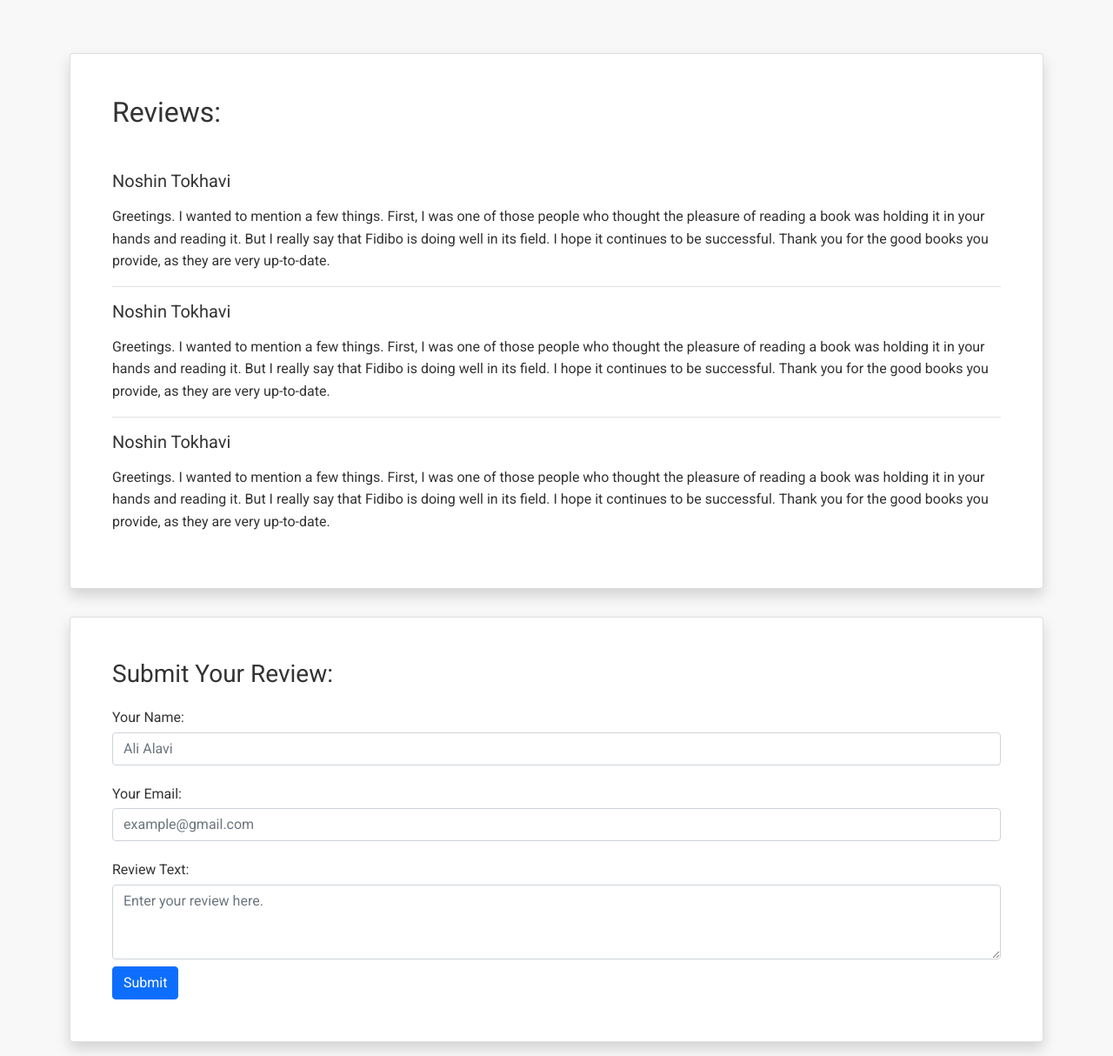
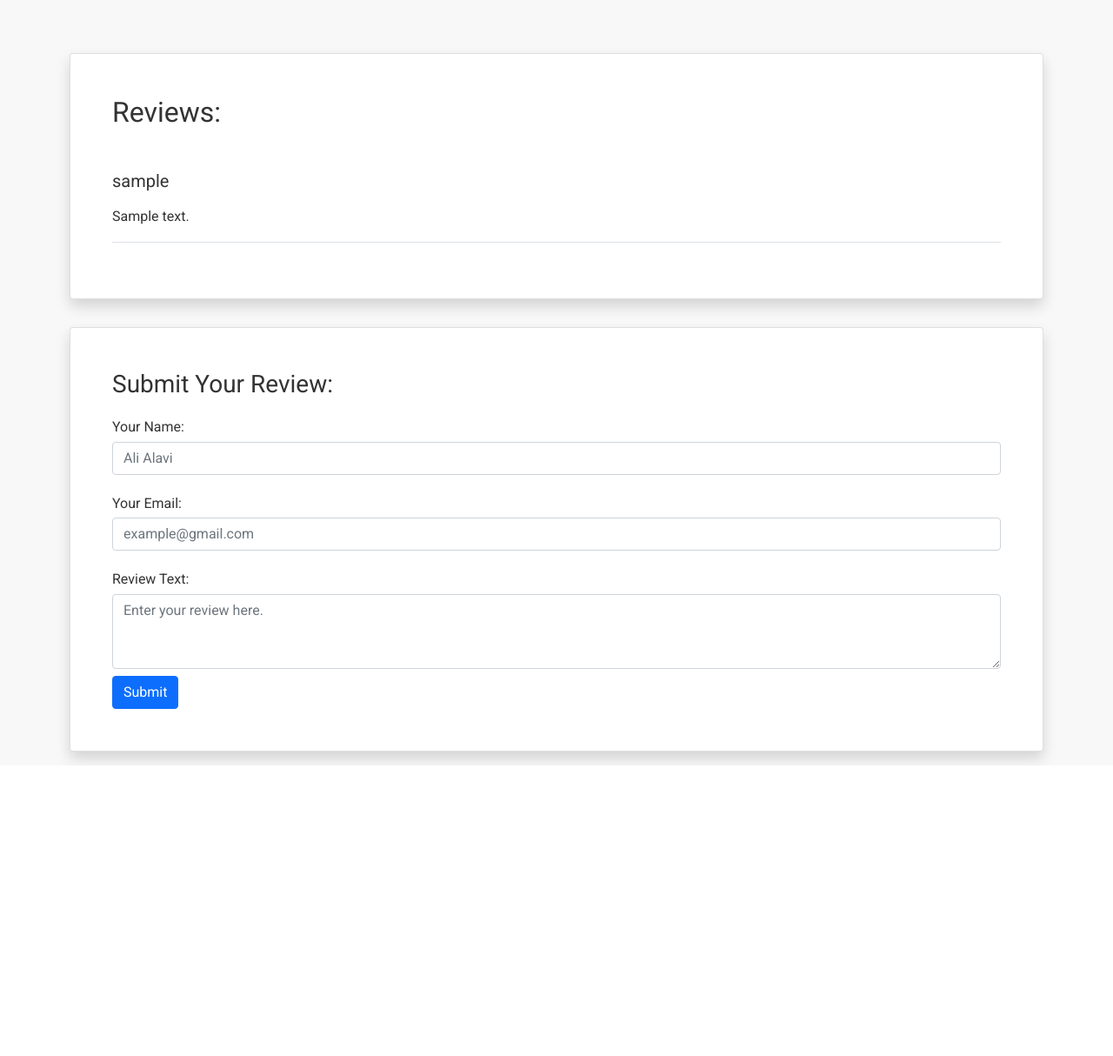
Before and after one commit to sociable7/django_bookstore_project, a Django app: template books/templates/books/book_detail.html in a window 1280 px wide. Shown: the part 425-1639 px from the top of the page at 87% size. After the commit the page ends 1305 px from the top, so only its background shows below. Run offline with Django 5.2, Linux system fonts and the light colour scheme; the template is opened without the code that fills it: most values are stand-ins (such as "Sample title", 1, 10 or a date in 2020); grey boxes marked "Sample" are stand-in pictures.

Commit message:
render book comments in book detail view

```diff
--- a/books/templates/books/book_detail.html
+++ b/books/templates/books/book_detail.html
@@ -44,27 +44,13 @@
                 <div class="d-flex justify-content-center">
                     <div class="card shadow my-3 p-5 w-sm-75 w-100">
                         <h2 class="mb-5">Reviews:</h2>
-                        <div class="border-bottom mb-3">
-                            <h5 class="mb-3">Noshin Tokhavi</h5>
-                            <p>Greetings. I wanted to mention a few things. First, I was one of those people who thought
-                                the pleasure of reading a book was holding it in your hands and reading it. But I really
-                                say that Fidibo is doing well in its field. I hope it continues to be successful. Thank
-                                you for the good books you provide, as they are very up-to-date.</p>
-                        </div>
-                        <div class="border-bottom mb-3">
-                            <h5 class="mb-3">Noshin Tokhavi</h5>
-                            <p>Greetings. I wanted to mention a few things. First, I was one of those people who thought
-                                the pleasure of reading a book was holding it in your hands and reading it. But I really
-                                say that Fidibo is doing well in its field. I hope it continues to be successful. Thank
-                                you for the good books you provide, as they are very up-to-date.</p>
-                        </div>
-                        <div>
-                            <h5 class="mb-3">Noshin Tokhavi</h5>
-                            <p>Greetings. I wanted to mention a few things. First, I was one of those people who thought
-                                the pleasure of reading a book was holding it in your hands and reading it. But I really
-                                say that Fidibo is doing well in its field. I hope it continues to be successful. Thank
-                                you for the good books you provide, as they are very up-to-date.</p>
-                        </div>
+                        {% for comment in comments %}
+                            <div class="border-bottom mb-3">
+                                <h5 class="mb-3">{{ comment.user.username }}</h5>
+                                <p>{{ comment.text|linebreaks }}</p>
+                            </div>
+                        {% endfor %}
+
                     </div>
                 </div>
 
--- a/books/urls.py
+++ b/books/urls.py
@@ -2,16 +2,16 @@ from django.urls import path
 
 from .views import (
     BookListView,
-    BookDetailView,
     BookCreateView,
     BookUpdateView,
     BookDeleteView,
+    book_detail_view
 )
 
 
 urlpatterns = [
     path('', BookListView.as_view(), name='book_list'),
-    path('<int:pk>/', BookDetailView.as_view(), name='book_detail'),
+    path('<int:pk>/', book_detail_view, name='book_detail'),
     path('create/', BookCreateView.as_view(), name='book_create'),
     path('<int:pk>/edit/', BookUpdateView.as_view(), name='book_update'),
     path('<int:pk>/delete/', BookDeleteView.as_view(), name='book_delete'),
```
Also changed, not shown: books/views.py (+11 -3 lines).
